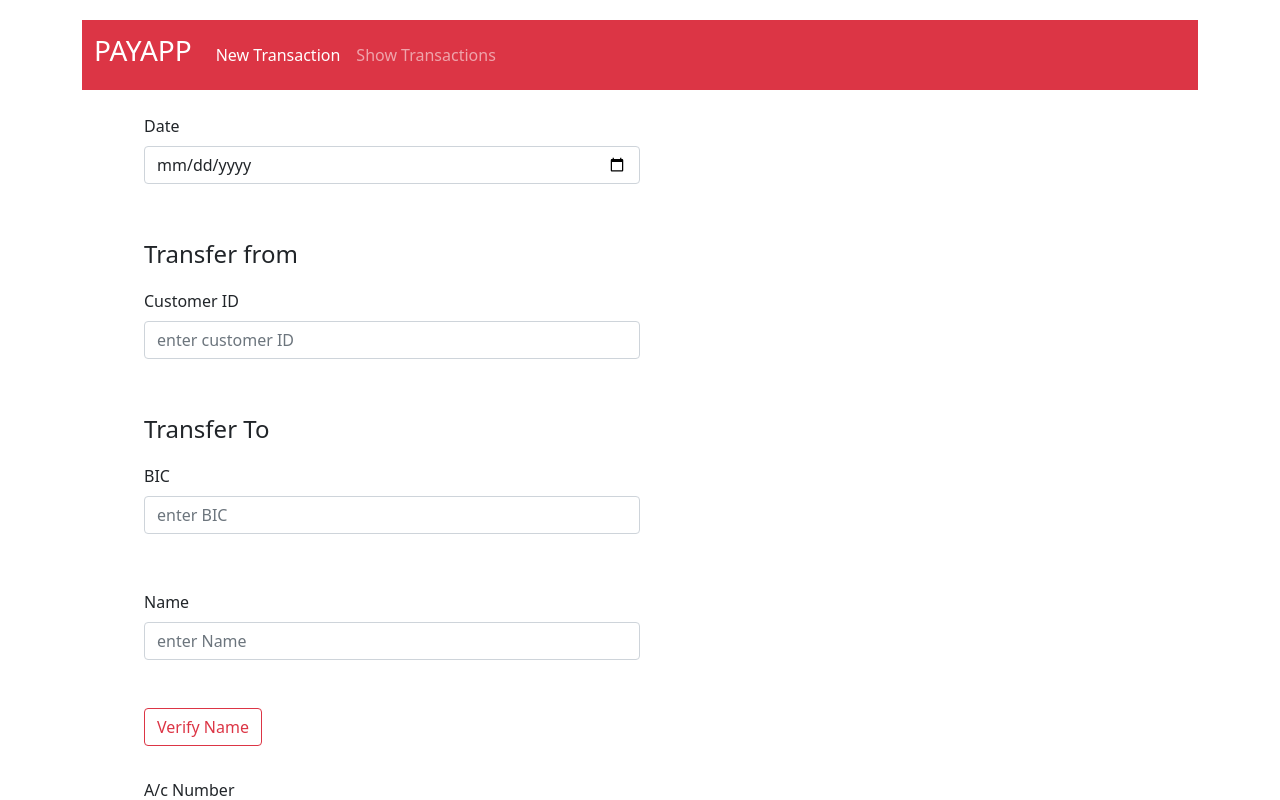
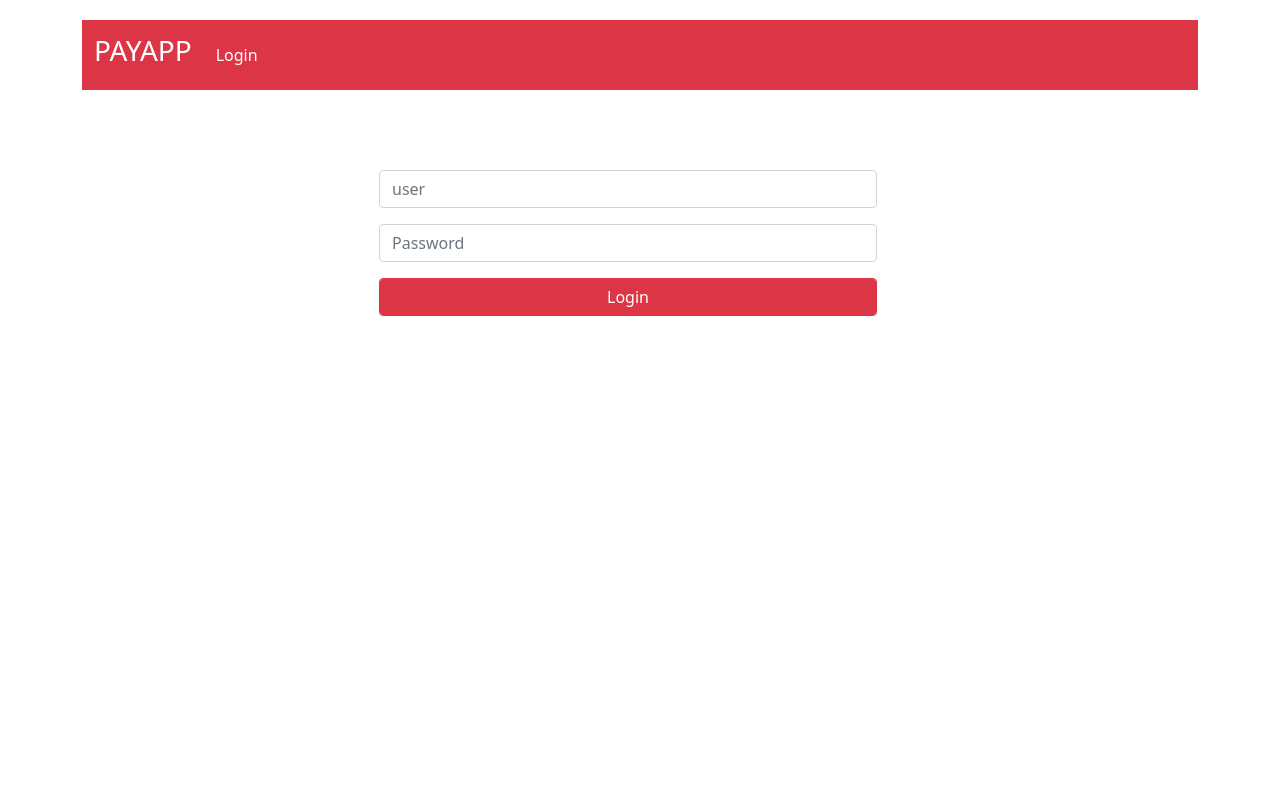
Before and after one commit to V-Ishika/pay-app, a React (Create React App) app: page / in a window 1280 px wide. Shown: the top 800 px of the page. Built offline with nearby package versions, Linux system fonts and the light colour scheme; no server answers.

Commit message:
login changes

```diff
--- a/src/App.js
+++ b/src/App.js
@@ -3,35 +3,28 @@
 import Navbar from './components/Navbar'
 import Form from './components/Form.js'
 import ShowTransactions from './components/ShowTransactions'
+import Login from './components/Login'
+import Logout from './components/Logout'
 
 
 
 
 function App() {
 
-
-
-
-
-
-
-
+const [loginf,setLoginf]=useState(false)
+  const loginstatus=(loginflag)=>{
+    setLoginf(loginflag)
+  }
 return (<div className="container">
-      <Navbar  />
+      <Navbar  loginf={loginf}/>
       <br/>
     <Routes>
-        <Route path="/" element={<Form />} />
-        <Route path="showtransactions" element={<ShowTransactions
-        ></ShowTransactions>}/>
-
-        </Routes>
-
-
+        <Route path="/" element={<Login loginstatus={loginstatus} />}/>
+        <Route path="/formpage" element={<Form />} />
+        <Route path="/showtransactions" element={<ShowTransactions ></ShowTransactions>}/>
+        <Route path="/logout" element={<Logout loginstatus={loginstatus}/>}/>
+    </Routes>
         </div>)
-
-
-
-
 
         }
 
--- a/src/components/Customer.js
+++ b/src/components/Customer.js
@@ -5,7 +5,7 @@
 
     console.log(props.customer)
     console.log("child component")
-
+ if (!props.customerID==='')
     console.log(`${props.customer.customerID}...${props.customer.name}....${props.customer.clearBalance}`)
    const message= <div>
         <table class="table">
--- a/src/components/Form.js
+++ b/src/components/Form.js
@@ -18,8 +18,8 @@
 const [nstatus,setNstatus]=useState(0)
 const[request,setRequest]=useState("false")
 const [cerror,setCerror]=useState(false)
-const [berror,setBerror]=useState(false)
-const [terror,setTerror]=useState(false)
+const [berror,setBerror]=useState(true)
+const [terror,setTerror]=useState(true)
 const [value,setValue]=useState(false)
 const [submit,setSubmit]=useState("false")
 const [dateError,setDateError]=useState(null)
@@ -30,6 +30,7 @@
 const [msgcerror,setMsgcerror]=useState(null)
 const [transterror,setTransterror]=useState(null)
 const [amterror,setAmterror]=useState(null)
+const [btoberror,setBtoberror]=useState(null)
 
 
 
@@ -108,9 +109,10 @@
 useEffect(()=>{
   console.log("request sending")
   axios.post("http://localhost:8080/transaction/newtransaction",transaction).
-  then(response=>{console.log(response.data)
+  then(response=>{setTransaction(response.data)
   setTerror(false)}).catch(error=>{console.log(error)
   setTerror(true)})
+  console.log(terror)
 }
 ,[request])
 
@@ -137,14 +139,7 @@
   setStatus(status)
   setBstatus(bstatus)
   setNstatus(nstatus)
-  setCiderror(null)
-  setBiderror(null)
-  setDateError(null)
-  setMsgcerror(null)
-  setNameerror(null)
-  setTransterror(null)
-  setAccerror(null)
-  setAmterror(null)
+  window.location.reload()
 
 
 }
@@ -212,8 +207,13 @@
   valid=false;
 
 }
-if(customer.name.startsWith("HDFC"))
+if(customer.name.startsWith("HDFC")  )
 {
+
+  if(!(customer.customerID==="27216037942722" ||customer.customerID==="42895235807723" || customer.customerID==="69652133523248"||customer.customerID==="45002608912874"))
+    {  setAccerror("enter HDFC a/c number")
+    valid=false;
+  }
 if (reciever.bankName!="HDFC BANK LIMITED")
 {
      setBiderror("enter HDFC bank ID")
@@ -230,9 +230,10 @@
     valid=false;
   }
 
+  console.log(transaction.transfer_type)
+  if(transaction.transfer_type!="Bank Transfer"){
 
-  if(transaction.transfer_type==="Customer Type"){
-  setTransterror("seleect bank transfer")
+  setBtoberror("select bank transfer")
   valid =false;
   }
 }
@@ -240,6 +241,12 @@
   setAccerror("customer ID and reciever ID cannot be Same!")
   valid=false;
 }
+if((transaction.reciever_accnum==="27216037942722" ||transaction.reciever_accnum==="42895235807723" || transaction.reciever_accnum==="69652133523248"||transaction.reciever_accnum==="45002608912874")
+&& (!(customer.name).startsWith("HDFC")))
+    {  setAccerror("enter valid a/c number")
+    valid=false;
+  }
+
 
  return valid;
 }
@@ -297,6 +304,7 @@
   <option value="Customer Transfer">Customer Transfer</option>
   <option value="Bank Transfer">Bank Transfer</option>
 </select> <label style={{color:'red'}}>{transterror}</label>
+<label style={{color:'red'}}>{btoberror}</label>
 
       </div>
       <div className="mb-3">
--- /dev/null
+++ b/src/components/Login.js
@@ -0,0 +1,87 @@
+
+import React from 'react';
+import {useNavigate} from 'react-router-dom';
+import { useState, useEffect } from 'react';
+
+
+const Login = (props) => {
+    const navigate = useNavigate();
+   const [user,setUser]=useState('')
+   const [password,setPassword]=useState('')
+   const [loginError,setLoginError]=useState(false)
+   useEffect(()=>{
+     setUser('')
+     setPassword('')
+   },[])
+
+const userHandler=(e)=>{
+    setUser(e.target.value)
+}
+const pwdHandler=(e)=>{
+    setPassword(e.target.value)
+}
+
+
+const submitHandler = (e) => {
+    e.preventDefault()
+    console.log(user);
+    console.log(password);
+    if (user === "ishikav" && password === "1999")
+    {
+                props.loginstatus(true)
+                navigate('/formpage')
+         }
+    else {
+        setLoginError(true)
+    }
+
+}
+const errormessage=<p style={{paddingTop:15, color:'red',marginLeft:270}}>invalid username or password</p>
+const loginform=
+        <div className="container" style={{marginTop:40}}>
+
+            <div className="row col-6" style={{margin:'auto'}}>
+                <form className="form form-group form-dark row mt-3" >
+                    <div className="mb-3">
+                        <input
+                            type="text"
+                            className="form-control"
+                            name="user"
+                            id="user"
+                            className="form-control mb-3"
+                            placeholder="user"
+                            value={user}
+
+                            onChange={userHandler}
+                            required
+                        />
+                        <input
+                            type="password"
+                            className="form-control"
+                            name="password"
+                            id="password"
+                            className="form-control mb-3"
+                            placeholder="Password"
+                            value={password}
+
+
+                            onChange={pwdHandler} />
+                        <input
+                            type="submit"
+                            id="submit"
+                            name="submit"
+                            className="form-control btn btn-danger mb-3"
+                            value="Login"
+                            onClick={submitHandler}
+                        />
+                    </div>
+                </form>
+            </div>
+        </div >
+    if (!loginError)
+    return <div>{loginform}</div>
+    else if (loginError)
+    return <div><div>{loginform}</div>
+                <div >{errormessage}</div></div>
+}
+export default Login;
--- a/src/components/Logout.js
+++ b/src/components/Logout.js
@@ -1,7 +1,14 @@
 import React from 'react'
+import { useNavigate } from 'react-router-dom'
 
-const Logout=()=>{
-    return <div>Logout Page</div>
+const Logout=(props)=>{
+    const logins=props.loginstatus
+    const navigate=useNavigate()
+    const logoutHandler=()=>{
+       logins(false);
+       navigate("/")
+    }
+    return <div><button type="button" onClick={logoutHandler} class="btn btn-danger">Logout</button></div>
 }
 
 export default Logout
--- a/src/components/NameCheck.js
+++ b/src/components/NameCheck.js
@@ -7,7 +7,7 @@
     if (props.value && props.nstatus===1)
   return <div>{message}</div>
   if(props.value===false && props.nstatus===1)
-  return <div style={{color: 'green',paddingTop:30}}>Name Verified with SDN!!</div>
+  return <div style={{color: 'green',paddingTop:30}}>Proceed with transaction!!</div>
   return <div></div>
 }
 export default NameCheck
--- a/src/components/Navbar.js
+++ b/src/components/Navbar.js
@@ -2,30 +2,51 @@
 import { Link } from 'react-router-dom'
 
 
-const Navbar=()=>{
-const navbar=<nav className="navbar navbar-expand-lg navbar-dark bg-danger" style={{height:70,marginTop:20}}>
+const Navbar=(props)=>{
+
+
+
+const loginnavbar=<nav className="navbar navbar-expand-lg navbar-dark bg-danger" style={{height:70,marginTop:20}}>
 <div className="container-fluid">
   <a className="navbar-brand"  ><h3>PAYAPP</h3></a>
-  <button className="navbar-toggler" type="button" data-bs-toggle="collapse" data-bs-target="#navbarNavDropdown" aria-controls="navbarNavDropdown" aria-expanded="false" aria-label="Toggle navigation">
-    <span className="navbar-toggler-icon"></span>
-  </button>
+
   <div className="collapse navbar-collapse" id="navbarNavDropdown">
     <ul className="navbar-nav">
       <li className="nav-item">
-        <Link className="nav-link active" aria-current="page" to="/">New Transaction</Link>
-      </li>
+        <Link className="nav-link active" aria-current="page" to="/">Login</Link>
+     </li>
+
+    </ul>
+  </div>
+</div>
+</nav>
+const logoutnavbar=<nav className="navbar navbar-expand-lg navbar-dark bg-danger" style={{height:70,marginTop:20}}>
+<div className="container-fluid">
+  <a className="navbar-brand"  ><h3>PAYAPP</h3></a>
+
+  <div className="collapse navbar-collapse" id="navbarNavDropdown">
+    <ul className="navbar-nav">
+      <li className="nav-item">
+        <Link className="nav-link active" aria-current="page" to="/formpage">New Transaction</Link>
+     </li>
       <li className="nav-item">
         <Link className="nav-link" to="/showtransactions">Show Transactions</Link>
-      </li>
+      </li><li className="nav-item">
+        <Link className="nav-link active" aria-current="page" to="/logout">Logout</Link>
+     </li>
 
 
     </ul>
   </div>
 </div>
 </nav>
-    return <div>
-{navbar}
-    </div>
+
+ if (!props.loginf)
+    return <div>{loginnavbar}</div>
+ if (props.loginf)
+ return <div>{logoutnavbar}</div>
+ return <div></div>
+
 
 }
 export default Navbar
--- a/src/components/Transaction.js
+++ b/src/components/Transaction.js
@@ -82,14 +82,16 @@
 <div style={{marginLeft:10,marginTop:60}}><button type="button" class="btn btn-danger" onClick={()=>{props.submitHandler("false",0,0,0)}}>Go Back</button></div>
 
    </div>
+ const error=<div><h3 style={{color:'red',textAlign:'center'}}>Transaction failed due to insufficient funds</h3>
+                 <div style={{marginLeft:10,marginTop:60}}><button type="button" class="btn btn-danger" onClick={()=>{props.submitHandler("false",0,0,0)}}>Go Back</button></div>
+              </div>
 
  if (props.terror===false)
     return <div>{message}</div>
 
-if (props.terror===true  && balance<0){
-  return <div><h3 style={{color:'red',textAlign:'center'}}>Transaction failed due to insufficient funds</h3></div>
-}
-return <div></div>
+else if ( props.terror===true && props.transaction.transaction_id===0)
+  return <div>{error}</div>
+  return <div></div>
 
   }
 
```
Also changed, not shown: 1 other file (tests, documents, lock files or other folders).
